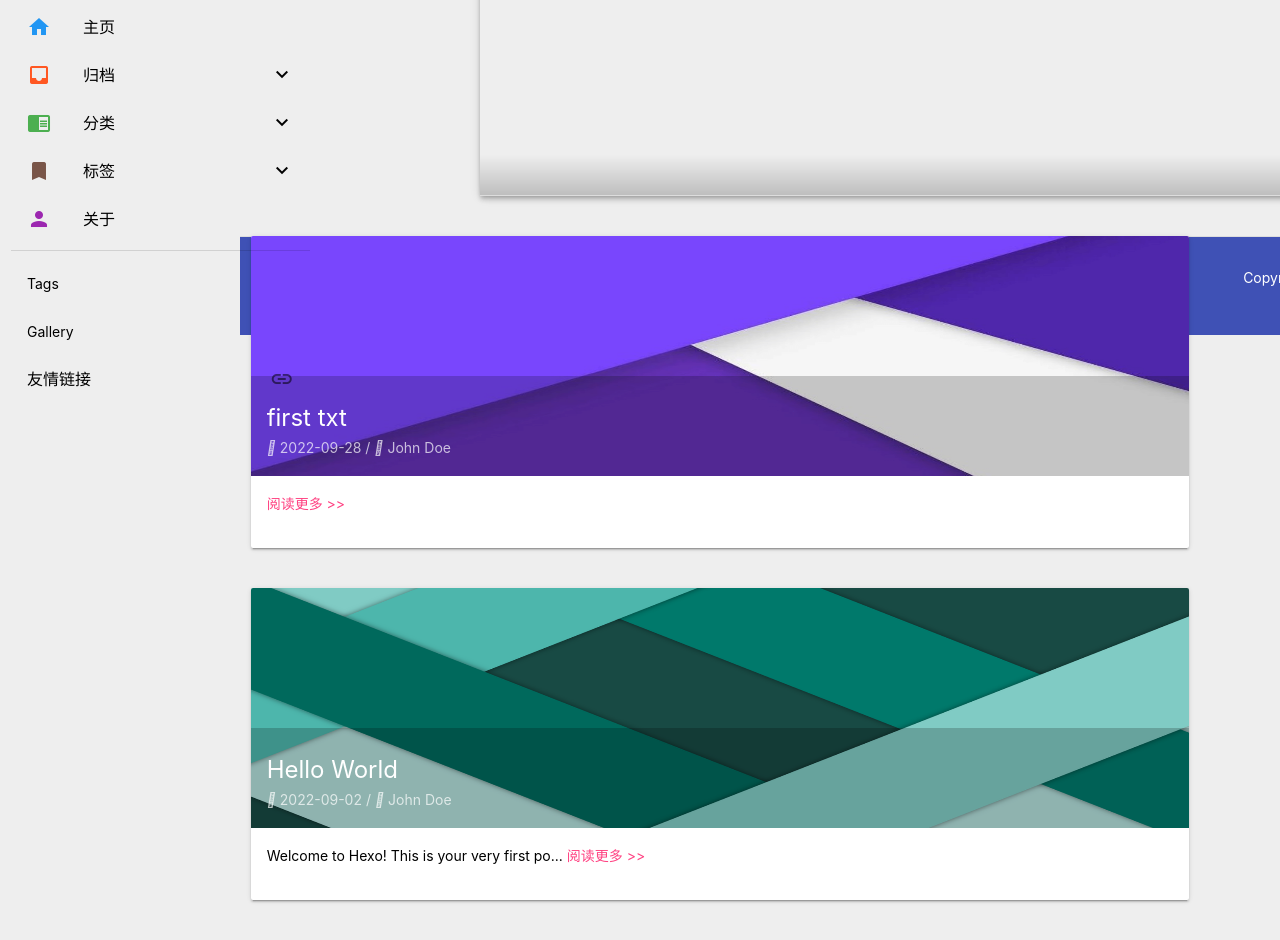
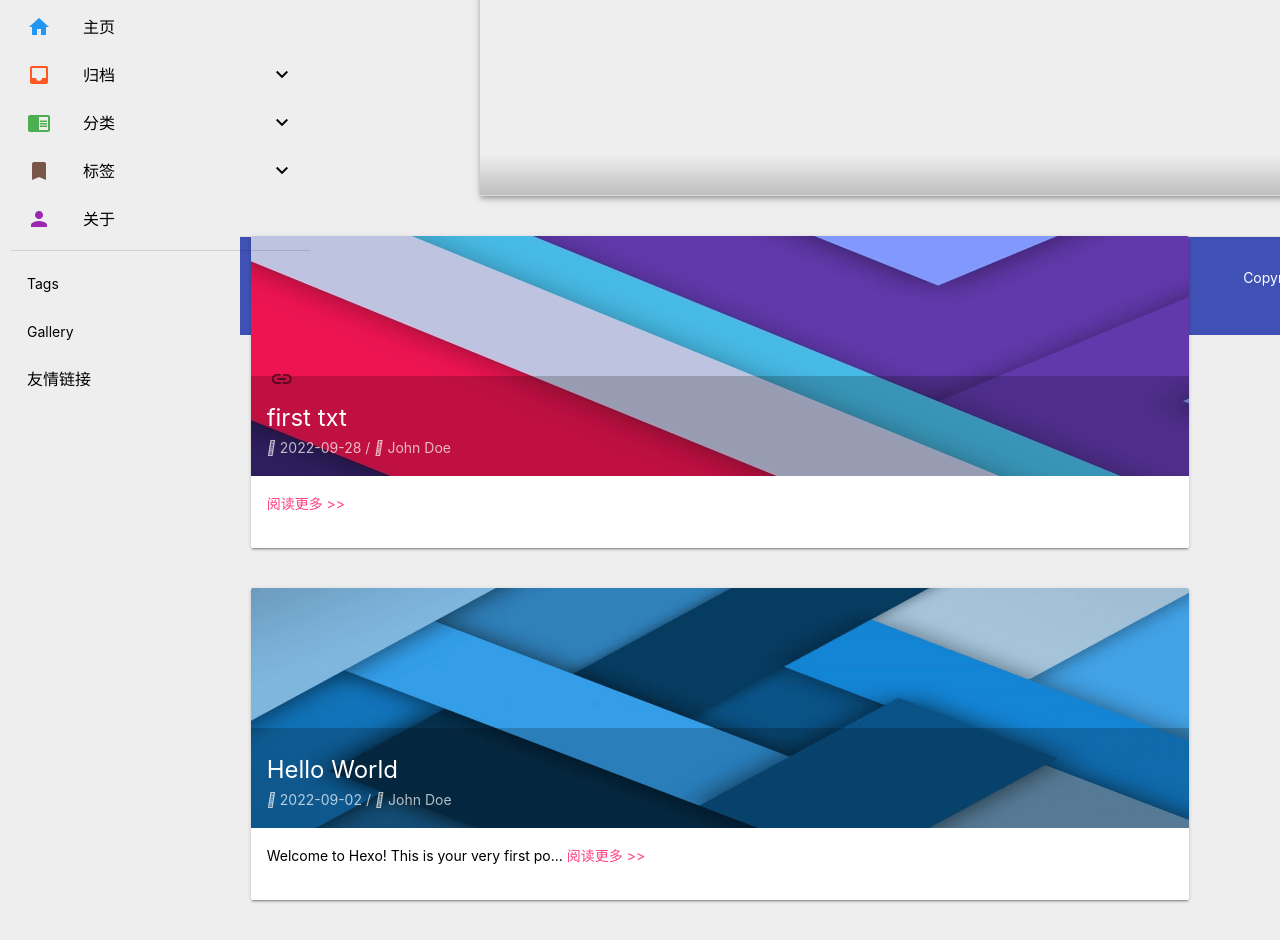
Before and after one commit to MelodyXY8/GOG, a plain HTML site: page index.html in a window 1280 px wide. Shown: the part 169-1109 px from the top of the page. Drawn offline with Linux system fonts and the light colour scheme.

Commit message:
Site updated: 2022-09-28 19:12:46

```diff
--- a/index.html
+++ b/index.html
@@ -162,7 +162,7 @@
   <article class="mdui-card mdui-m-b-5 mdui-hoverable">
     <a href="/2022/09/28/first-txt/">
       <header class="mdui-card-media mdui-ripple">
-        <img src="/images/random/material-3.png" style="max-height: 240px;">
+        <img src="/images/random/material-8.png" style="max-height: 240px;">
         <div class="mdui-card-media-covered">
           <div class="mdui-card-primary">
             <div class="mdui-card-primary-title">first txt</div>
@@ -186,7 +186,7 @@
   <article class="mdui-card mdui-m-b-5 mdui-hoverable">
     <a href="/2022/09/02/hello-world/">
       <header class="mdui-card-media mdui-ripple">
-        <img src="/images/random/material-16.png" style="max-height: 240px;">
+        <img src="/images/random/material-2.png" style="max-height: 240px;">
         <div class="mdui-card-media-covered">
           <div class="mdui-card-primary">
             <div class="mdui-card-primary-title">Hello World</div>
```
Also changed, not shown: archives/2022/09/index.html (+1 -1 lines), archives/2022/index.html (+1 -1 lines), archives/index.html (+1 -1 lines).
